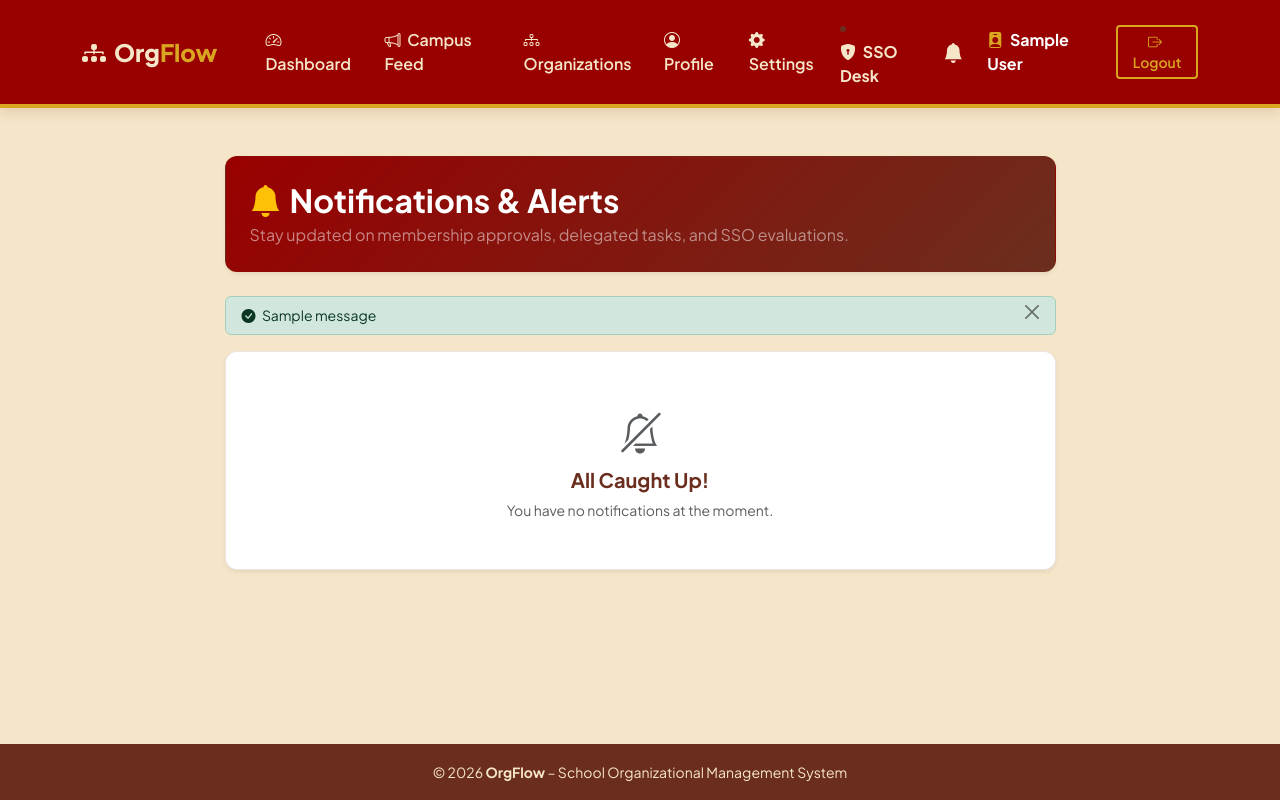
After one commit to duffyAlegarbes/OrgFlow, a Django app: page /notifications/ in a window 1280 px wide. The commit adds this page. Run offline with Django 5.2, Linux system fonts and the light colour scheme; a user stored in the database is signed in; tables that the repository leaves empty hold one stand-in row (values such as "Sample post"); one stand-in notice (Sample message) is shown; data that the repository does not hold is empty.

Commit message:
feat: complete Phase 10 - notifications system, event triggers, and final dashboard integration
- Phase 10 (Notifications): Implemented Notification inbox views, mark-as-read actions, and global context processor for real-time navbar badge counter.
- Event-Driven Triggers: Wired automated notifications across membership approvals/rejections, project task delegation, and SSO accreditation reviews.
- UI & Navigation Polish: Integrated live notification bell in base.html navbar and connected Projects, Documents, KPIs, and Accreditation quick actions to Home dashboard.
- Admin Registration: Registered Notification model in Django Admin.

```diff
--- /dev/null
+++ b/apps/notifications/context_processors.py
@@ -0,0 +1,8 @@
+from .models import Notification
+
+def unread_notifications(request):
+    """Provides the live unread notification count globally across all templates."""
+    if request.user.is_authenticated:
+        count = Notification.objects.filter(recipient=request.user, is_read=False).count()
+        return {'unread_notifications_count': count}
+    return {'unread_notifications_count': 0}
--- /dev/null
+++ b/apps/notifications/urls.py
@@ -0,0 +1,10 @@
+from django.urls import path
+from . import views
+
+app_name = "notifications"
+
+urlpatterns = [
+    path("", views.notification_list_view, name="list"),
+    path("read/<int:notif_id>/", views.mark_read_view, name="mark_read"),
+    path("read-all/", views.mark_all_read_view, name="mark_all_read"),
+]
--- /dev/null
+++ b/apps/notifications/views.py
@@ -0,0 +1,30 @@
+from django.shortcuts import render, redirect, get_object_or_404
+from django.contrib.auth.decorators import login_required
+from django.contrib import messages
+from .models import Notification
+
+@login_required(login_url='login:login')
+def notification_list_view(request):
+    """Displays the authenticated user's notification inbox."""
+    notifications = Notification.objects.filter(recipient=request.user).order_by('-created_at')
+    unread_count = notifications.filter(is_read=False).count()
+
+    return render(request, "notifications/list.html", {
+        "notifications": notifications,
+        "unread_count": unread_count,
+    })
+
+@login_required(login_url='login:login')
+def mark_read_view(request, notif_id):
+    """Marks a specific notification as read (Strictly verified by recipient)."""
+    notif = get_object_or_404(Notification, id=notif_id, recipient=request.user)
+    notif.is_read = True
+    notif.save()
+    return redirect("notifications:list")
+
+@login_required(login_url='login:login')
+def mark_all_read_view(request):
+    """Marks all unread notifications for the logged-in user as read."""
+    Notification.objects.filter(recipient=request.user, is_read=False).update(is_read=True)
+    messages.success(request, "All notifications marked as read.")
+    return redirect("notifications:list")
--- a/orgflow_config/settings.py
+++ b/orgflow_config/settings.py
@@ -72,6 +72,7 @@ TEMPLATES = [
                 'django.template.context_processors.request',
                 'django.contrib.auth.context_processors.auth',
                 'django.contrib.messages.context_processors.messages',
+                'apps.notifications.context_processors.unread_notifications',
             ],
         },
     },
--- a/orgflow_config/urls.py
+++ b/orgflow_config/urls.py
@@ -15,6 +15,7 @@ urlpatterns = [
     path('accreditation/', include('apps.accreditation.urls')),
     path('kpi/', include('apps.kpi.urls')),
     path('posts/', include('apps.posts.urls')),
+    path('notifications/', include('apps.notifications.urls')),
     path('', include('apps.home.urls')),
 ]
 
--- /dev/null
+++ b/static/css/notifications/notifications.css
@@ -0,0 +1,25 @@
+/* Notifications Styles */
+.welcome-banner {
+    background: linear-gradient(135deg, #990000, #6B2E1E);
+}
+
+.unread-notif {
+    background-color: #FFF9EE !important;
+    border-left: 4px solid #DAA520 !important;
+}
+
+.notif-icon-box {
+    width: 44px;
+    height: 44px;
+    min-width: 44px;
+    border-radius: 50%;
+    display: flex;
+    align-items: center;
+    justify-content: center;
+}
+
+.bg-maroon-light { background-color: #fce8e6; }
+.bg-gold-light { background-color: #fdf3d8; }
+.text-maroon { color: #990000 !important; }
+.text-gold { color: #DAA520 !important; }
+.text-garnet { color: #6B2E1E !important; }
--- /dev/null
+++ b/static/js/notifications/notifications.js
@@ -0,0 +1,3 @@
+document.addEventListener("DOMContentLoaded", function () {
+    console.log("Notifications slice loaded.");
+});
--- a/templates/base.html
+++ b/templates/base.html
@@ -151,9 +151,19 @@
 
                 <div class="ms-auto d-flex align-items-center">
                     {% if user.is_authenticated %}
+                        <!-- Notification Bell with Live Badge -->
+                        <a href="{% url 'notifications:list' %}" class="btn btn-outline-light btn-sm position-relative me-3 border-0" title="Notifications">
+                            <i class="bi bi-bell-fill fs-5" style="color: var(--soft-gold);"></i>
+                            {% if unread_notifications_count > 0 %}
+                                <span class="position-absolute top-0 start-100 translate-middle badge rounded-pill bg-warning text-dark fw-bold" style="font-size: 0.65rem;">
+                                    {{ unread_notifications_count }}
+                                </span>
+                            {% endif %}
+                        </a>
+
                         <span class="text-white me-3 d-none d-sm-inline">
                             <i class="bi bi-person-badge-fill me-1" style="color: var(--harvest-gold);"></i>
-                            <strong>{{ user.username }}</strong>
+                            <strong>{{ user.profile.full_name|default:user.username }}</strong>
                         </span>
                         <form action="{% url 'login:logout' %}" method="post" style="display:inline;">
                             {% csrf_token %}
--- /dev/null
+++ b/templates/notifications/list.html
@@ -0,0 +1,81 @@
+{% extends 'base.html' %}
+{% load static %}
+
+{% block title %}Notifications - OrgFlow{% endblock %}
+
+{% block content %}
+<link rel="stylesheet" href="{% static 'css/notifications/notifications.css' %}">
+
+<div class="row justify-content-center my-4">
+    <div class="col-lg-9">
+
+        <!-- Header -->
+        <div class="card card-orgflow mb-4 p-4 welcome-banner text-white shadow-sm">
+            <div class="d-flex justify-content-between align-items-center flex-wrap gap-3">
+                <div>
+                    <h2 class="fw-bold mb-1"><i class="bi bi-bell-fill me-2 text-warning"></i>Notifications & Alerts</h2>
+                    <p class="mb-0 text-white-50">Stay updated on membership approvals, delegated tasks, and SSO evaluations.</p>
+                </div>
+                {% if unread_count > 0 %}
+                    <a href="{% url 'notifications:mark_all_read' %}" class="btn btn-warning fw-bold text-dark btn-sm px-3 py-2 shadow-sm">
+                        <i class="bi bi-check2-all me-1"></i>Mark All as Read ({{ unread_count }})
+                    </a>
+                {% endif %}
+            </div>
+        </div>
+
+        <!-- Alerts -->
+        {% if messages %}
+            {% for message in messages %}
+                <div class="alert alert-success alert-dismissible fade show py-2 small mb-3" role="alert">
+                    <i class="bi bi-check-circle-fill me-1"></i> {{ message }}
+                    <button type="button" class="btn-close py-2" data-bs-dismiss="alert"></button>
+                </div>
+            {% endfor %}
+        {% endif %}
+
+        <!-- Notifications List -->
+        <div class="card card-orgflow shadow-sm">
+            <div class="list-group list-group-flush">
+                {% for n in notifications %}
+                    <div class="list-group-item p-4 d-flex justify-content-between align-items-center flex-wrap gap-3 {% if not n.is_read %}unread-notif{% endif %}">
+                        <div class="d-flex align-items-start gap-3">
+                            <div class="notif-icon-box {% if n.notification_type == 'Accreditation' %}bg-gold-light text-gold{% elif n.notification_type == 'Project Task' %}bg-primary-subtle text-primary{% else %}bg-maroon-light text-maroon{% endif %}">
+                                <i class="bi {% if n.notification_type == 'Accreditation' %}bi-patch-check-fill{% elif n.notification_type == 'Project Task' %}bi-kanban-fill{% else %}bi-person-check-fill{% endif %} fs-5"></i>
+                            </div>
+                            <div>
+                                <div class="d-flex align-items-center gap-2 mb-1">
+                                    <span class="badge bg-light text-dark border small">{{ n.notification_type }}</span>
+                                    {% if not n.is_read %}
+                                        <span class="badge bg-danger">New</span>
+                                    {% endif %}
+                                    <small class="text-muted">{{ n.created_at|timesince }} ago</small>
+                                </div>
+                                <p class="mb-0 {% if not n.is_read %}fw-bold text-dark{% else %}text-muted{% endif %}">
+                                    {{ n.message }}
+                                </p>
+                            </div>
+                        </div>
+
+                        {% if not n.is_read %}
+                            <a href="{% url 'notifications:mark_read' notif_id=n.id %}" class="btn btn-outline-dark btn-sm">
+                                <i class="bi bi-check2 me-1"></i>Mark Read
+                            </a>
+                        {% else %}
+                            <span class="text-success small fw-semibold"><i class="bi bi-check2-all me-1"></i>Read</span>
+                        {% endif %}
+                    </div>
+                {% empty %}
+                    <div class="text-center py-5">
+                        <i class="bi bi-bell-slash fs-1 text-muted d-block mb-2"></i>
+                        <h5 class="fw-bold text-garnet">All Caught Up!</h5>
+                        <p class="text-muted small mb-0">You have no notifications at the moment.</p>
+                    </div>
+                {% endfor %}
+            </div>
+        </div>
+    </div>
+</div>
+
+<script src="{% static 'js/notifications/notifications.js' %}"></script>
+{% endblock %}
```
Also changed, not shown: apps/accreditation/views.py (+8 -0 lines), apps/notifications/admin.py (added, +8 -0 lines), apps/organizations/views.py (+11 -0 lines), apps/projects/views.py (+7 -0 lines), templates/home/home.html (+56 -30 lines).
